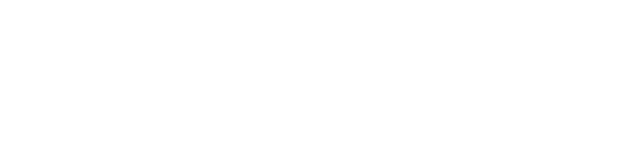
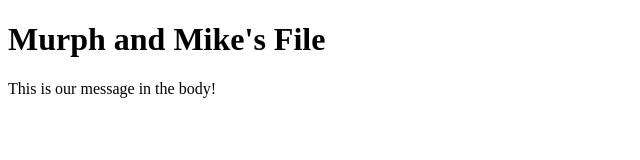
Before and after one commit to mgrainger/gitworkflowexercise, a plain HTML site: page index.html in a window 1280 px wide. Shown: the whole page, without its empty margins (0-640 px from the left). Drawn offline with Linux system fonts and the light colour scheme.

Commit message:
added title and text

```diff
--- a/index.html
+++ b/index.html
@@ -2,9 +2,12 @@
 <html>
   <head>
     <meta charset="utf-8">
-    <title></title>
+    <title>Murph and Mikes File</title>
   </head>
   <body>
-
+    <h1>Murph and Mike's File</h1>
+    <p>
+      This is our message in the body!
+    </p>
   </body>
 </html>
```
